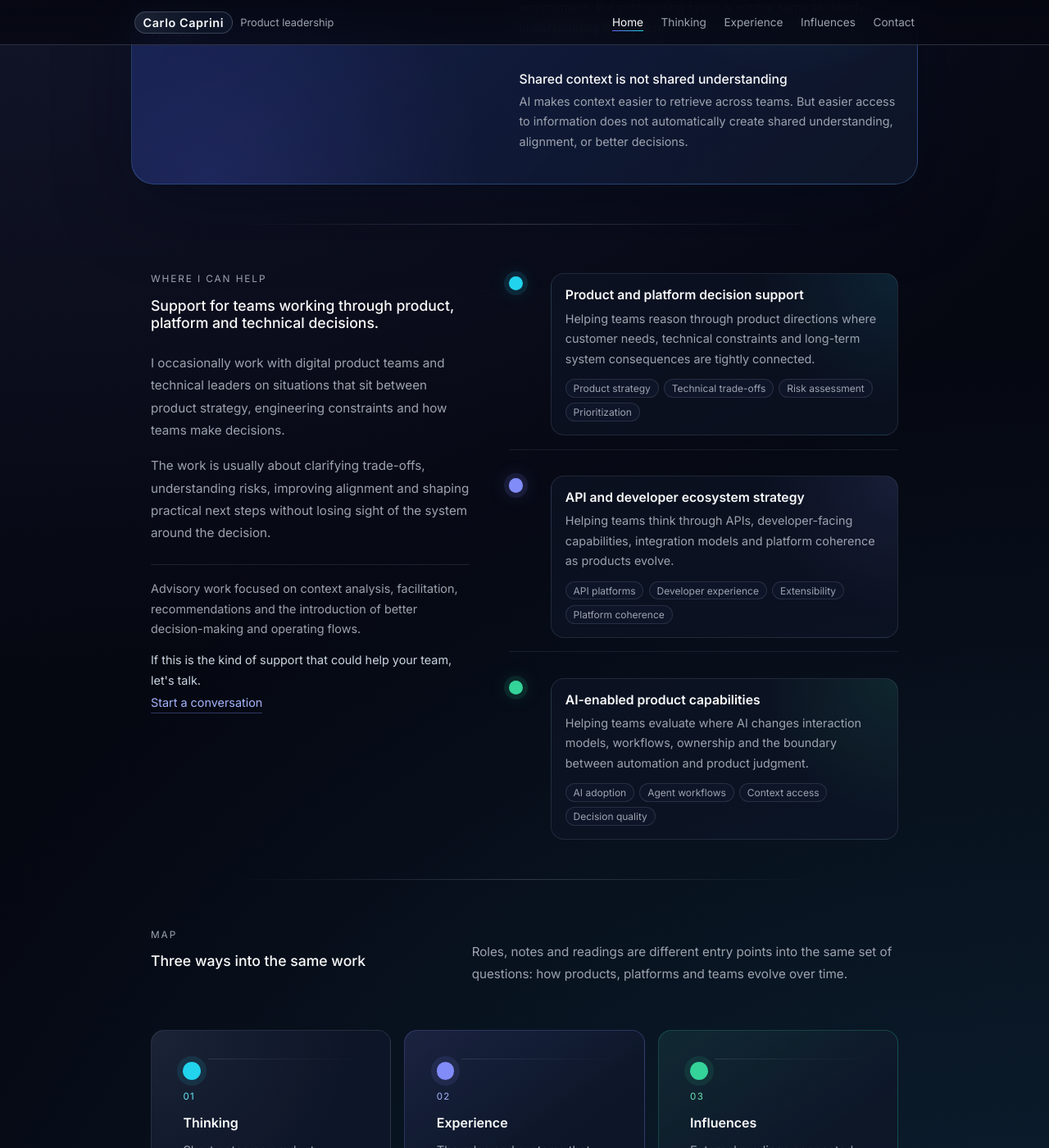
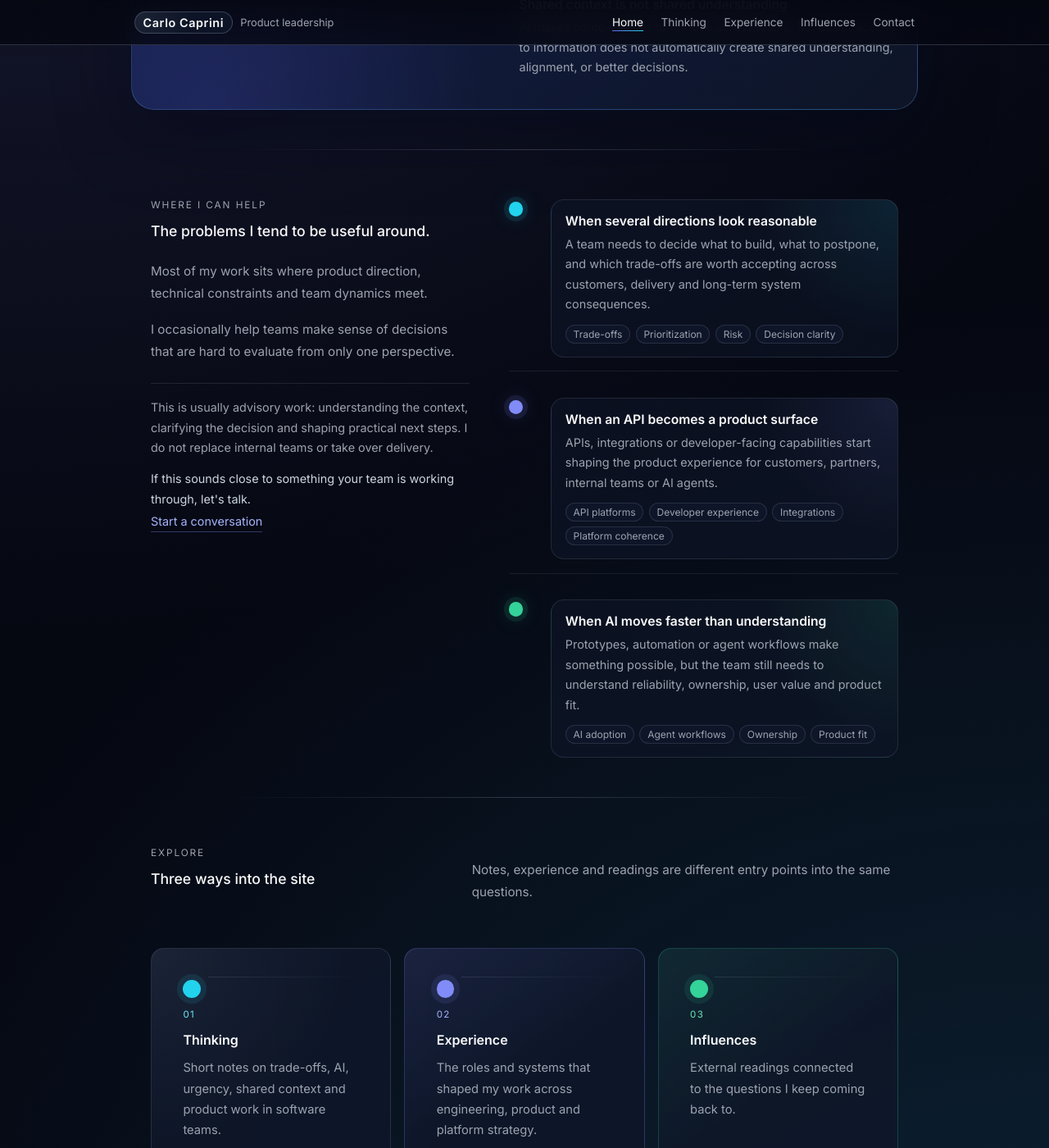
Before and after one commit to carlocaprini/carlocaprini.github.io, a Jekyll site: the page built from index.md, in a window 1280 px wide and 1400 px high, scrolled down 987 px. Shown: the whole window at 82% size. Built offline with Jekyll 4.4.1, drawn with Linux system fonts in a browser that asks for light colours; some of the changed text lies outside the part shown.

Commit message:
Refine home page copy

```diff
--- a/_data/home.yml
+++ b/_data/home.yml
@@ -1,11 +1,10 @@
 hero:
   label: Product · Platforms · Decisions
-  title_prefix: "Helping software teams reason through "
-  title_highlight: "product and platform decisions"
+  title_prefix: "Product decisions in "
+  title_highlight: "complex software systems"
   subtitle_paragraphs:
-    - I work at the intersection of product strategy, platform systems, developer experience and AI-enabled product capabilities.
-    - I write short notes on decision making, trade-offs, team dynamics and the realities of building software products over time.
-    - I occasionally help teams clarify product, platform and technical decisions when the problem sits between product, engineering and organization.
+    - "I write about the moments where product work becomes difficult: unclear priorities, urgent requests, technical trade-offs, platform evolution and teams interpreting the same context in different ways."
+    - "I occasionally help software teams slow down complex decisions just enough to understand the real problem, the risks involved and the trade-offs they are accepting."
   actions:
     primary:
       label: Read notes
@@ -34,7 +33,7 @@ about:
 selected_notes:
   eyebrow: Start here
   title: Selected notes
-  description: A short entry point into how I think about product decisions, trade-offs, team dynamics and software systems.
+  description: Start with a few notes on trade-offs, urgency, AI, shared context and the way teams make decisions under pressure.
   links:
     - url: /thinking/product-decisions-are-mostly-trade-offs/
     - url: /thinking/ai-accelerates-contribution-not-mastery/
@@ -45,52 +44,52 @@ selected_notes:
 
 where_i_can_help:
   eyebrow: Where I can help
-  title: Support for teams working through product, platform and technical decisions.
+  title: The problems I tend to be useful around.
   paragraphs:
-    - I occasionally work with digital product teams and technical leaders on situations that sit between product strategy, engineering constraints and how teams make decisions.
-    - The work is usually about clarifying trade-offs, understanding risks, improving alignment and shaping practical next steps without losing sight of the system around the decision.
+    - Most of my work sits where product direction, technical constraints and team dynamics meet.
+    - I occasionally help teams make sense of decisions that are hard to evaluate from only one perspective.
   cards:
-    - title: Product and platform decision support
-      body: Helping teams reason through product directions where customer needs, technical constraints and long-term system consequences are tightly connected.
+    - title: When several directions look reasonable
+      body: "A team needs to decide what to build, what to postpone, and which trade-offs are worth accepting across customers, delivery and long-term system consequences."
       tags:
-        - Product strategy
-        - Technical trade-offs
-        - Risk assessment
+        - Trade-offs
         - Prioritization
-    - title: API and developer ecosystem strategy
-      body: Helping teams think through APIs, developer-facing capabilities, integration models and platform coherence as products evolve.
+        - Risk
+        - Decision clarity
+    - title: When an API becomes a product surface
+      body: APIs, integrations or developer-facing capabilities start shaping the product experience for customers, partners, internal teams or AI agents.
       tags:
         - API platforms
         - Developer experience
-        - Extensibility
+        - Integrations
         - Platform coherence
-    - title: AI-enabled product capabilities
-      body: Helping teams evaluate where AI changes interaction models, workflows, ownership and the boundary between automation and product judgment.
+    - title: When AI moves faster than understanding
+      body: Prototypes, automation or agent workflows make something possible, but the team still needs to understand reliability, ownership, user value and product fit.
       tags:
         - AI adoption
         - Agent workflows
-        - Context access
-        - Decision quality
-  boundary_note: Advisory work focused on context analysis, facilitation, recommendations and the introduction of better decision-making and operating flows.
+        - Ownership
+        - Product fit
+  boundary_note: "This is usually advisory work: understanding the context, clarifying the decision and shaping practical next steps. I do not replace internal teams or take over delivery."
   cta:
-    text: If this is the kind of support that could help your team, let's talk.
+    text: If this sounds close to something your team is working through, let's talk.
     label: Start a conversation
     url: /#contact
 
 explore:
-  eyebrow: Map
-  title: Three ways into the same work
-  description: "Roles, notes and readings are different entry points into the same set of questions: how products, platforms and teams evolve over time."
+  eyebrow: Explore
+  title: Three ways into the site
+  description: Notes, experience and readings are different entry points into the same questions.
   cards:
     - title: Thinking
       url: /thinking/
-      body: Short notes on product decisions, trade-offs, AI, complexity and building software in teams.
+      body: Short notes on trade-offs, AI, urgency, shared context and product work in software teams.
     - title: Experience
       url: /experience/
       body: The roles and systems that shaped my work across engineering, product and platform strategy.
     - title: Influences
       url: /influences/
-      body: External readings connected to the notes, ideas and questions I keep coming back to.
+      body: External readings connected to the questions I keep coming back to.
 
 how_i_work:
   eyebrow: How I work
@@ -141,7 +140,7 @@ contact:
   eyebrow: Contact
   title: Let's connect
   paragraphs:
-    - "If product, platform, API, AI or team decision work here resonates, I'm happy to connect."
+    - "If something here connects with a decision your team is working through, I am happy to connect."
     - The easiest way to reach me is via LinkedIn.
     - Based in Italy, working with teams globally.
   channels:
```
